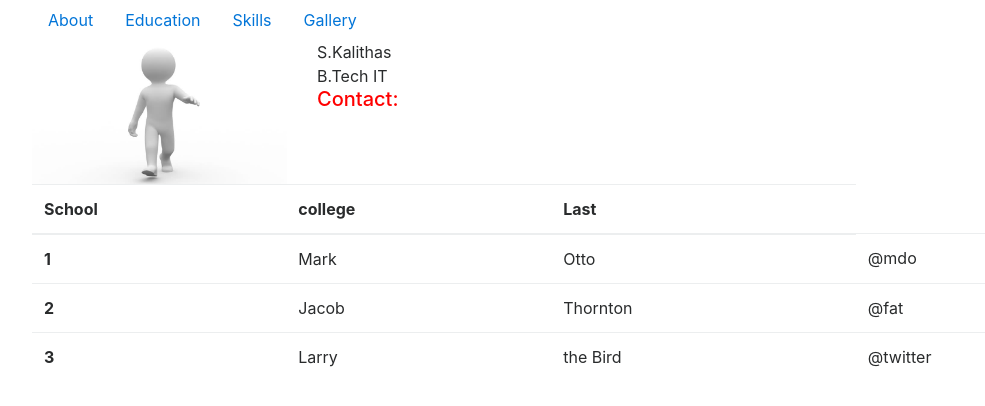
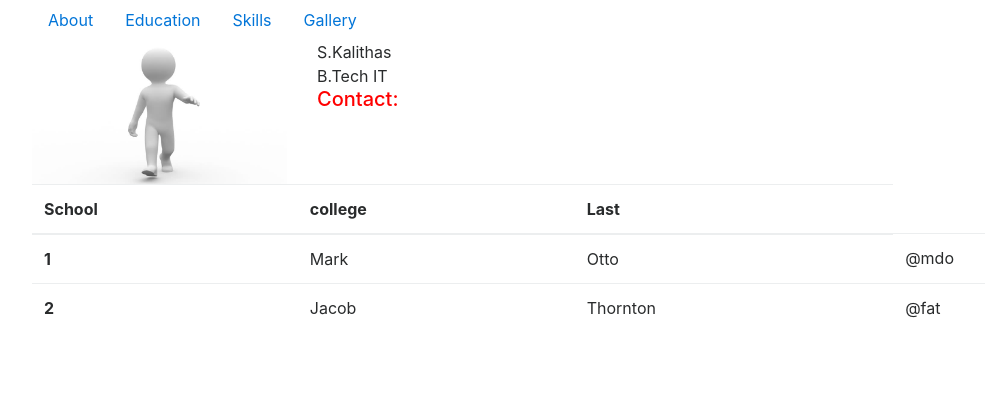
Before and after one commit to kalisathis/kalisathis.github.io, a plain HTML site: page index.html in a window 1280 px wide. Shown: the whole page, without its empty margins (53-1038 px from the left). Drawn offline with Linux system fonts and the light colour scheme.

Commit message:
Update index.html

```diff
--- a/index.html
+++ b/index.html
@@ -60,12 +60,6 @@
       <td>Thornton</td>
       <td>@fat</td>
     </tr>
-    <tr>
-      <th scope="row">3</th>
-      <td>Larry</td>
-      <td>the Bird</td>
-      <td>@twitter</td>
-    </tr>
   </tbody>
 </table>
 <!-- table end-->
```
